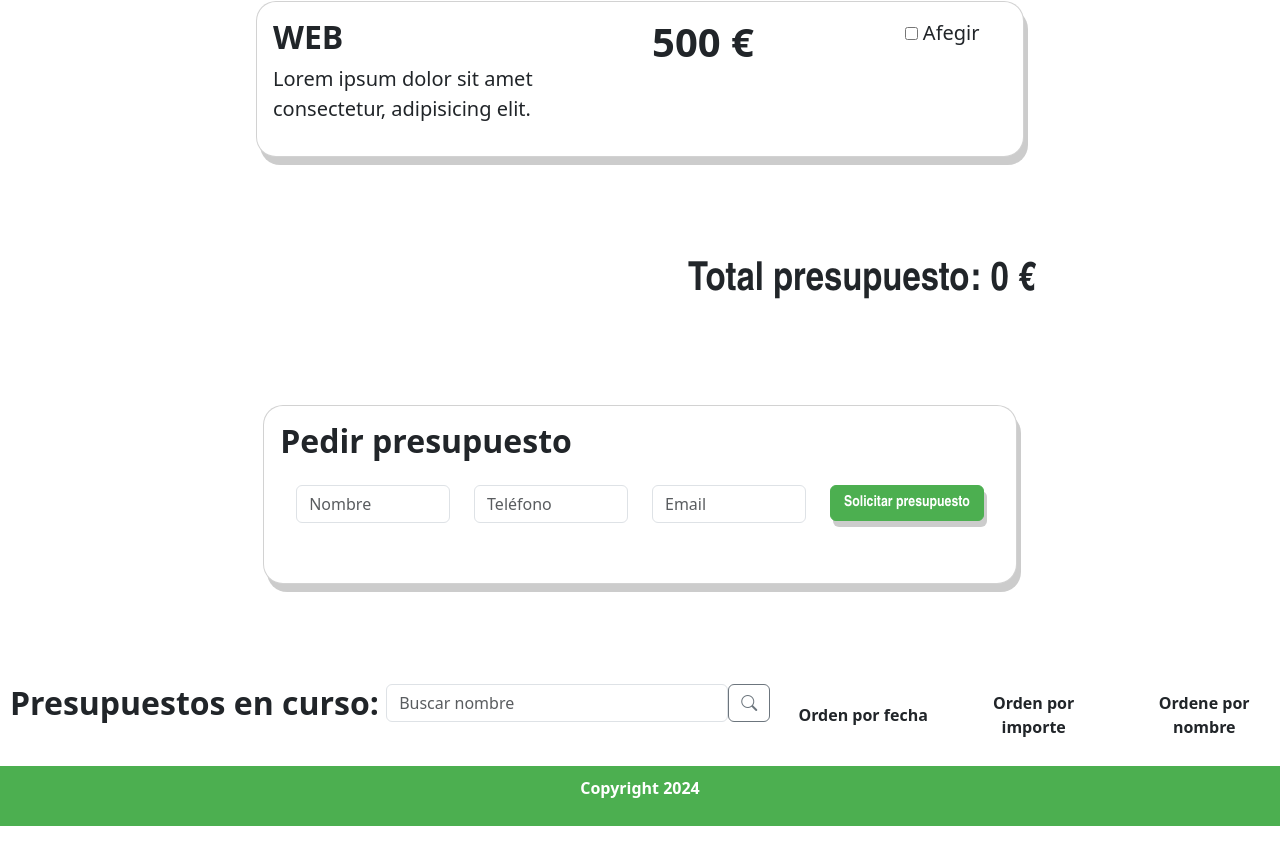
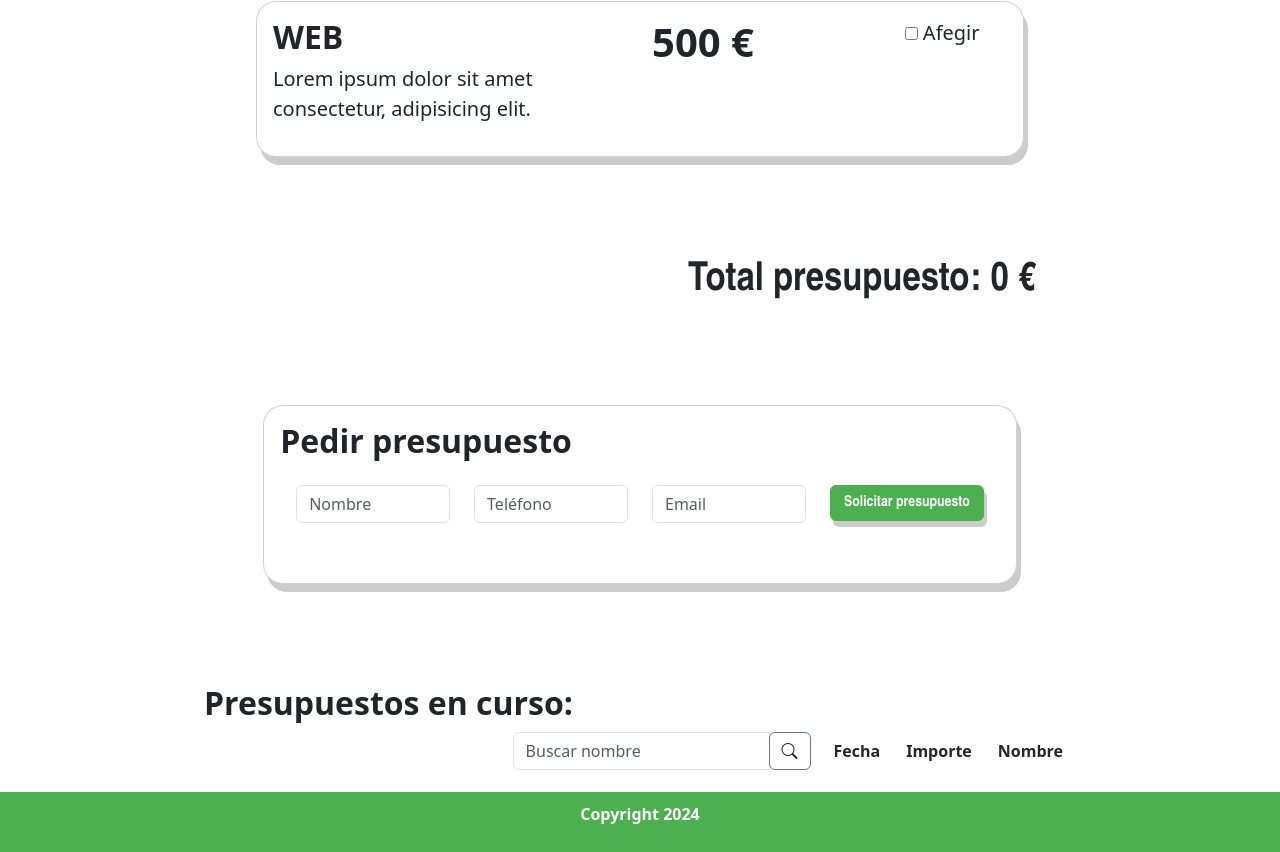
Before and after one commit to jhor94/sprint6, an Angular app: page /home in a window 1280 px wide. Shown: the part 1030-1882 px from the top of the page. Before the commit the page ends 1856 px from the top, so only its background shows below. Built offline with nearby package versions, Linux system fonts and the light colour scheme.

Commit message:
se hace correccion de ultimo container

```diff
--- a/src/app/budgets-list/budgets-list/budgets-list.component.html
+++ b/src/app/budgets-list/budgets-list/budgets-list.component.html
@@ -1,22 +1,34 @@
-
-<div id="container-presupuesto">
-    <div class="d-flex justify-content-between aling-item-center">
+<div class="container">
+    <div class="row justify-content-center">
         <h2 class=""><strong>Presupuestos en curso:</strong></h2>
-        <form [formGroup]="formularioBuscar" action="" class="">
-            <div class="col-12 col-md-6 d-flex w-100">
+    </div>
+    <div class="row justify-content-end">
+        <div class="col-md-8 col-12">
+            <div class="d-flex justify-content-end">
+                <form [formGroup]="formularioBuscar" action="" class="d-flex">
+                    <div class="input-group">
                         <input type="text" class="form-control" formControlName="buscar" placeholder="Buscar nombre">
+                        <div class="input-group-append">
                             <button class="btn btn-outline-secondary" (click)="filterBudget()">
                                 <i class="bi bi-search"></i>
                             </button>
                         </div>
+                    </div>
                 </form>
-        <div class="btn-group" role="" group>
-            <button type="button" class="btn" (click)="orderByDate()">Orden por fecha</button>
-            <button type="button" class="btn" (click)="orderByImport()">Orden por importe</button>
-            <button type="button" class="btn" (click)="orderByName()">Ordene por nombre</button>
+
+
+                <div class="d-flex">
+                    <button id="boton" type="button" class="btn ml-2"
+                        (click)="orderByDate()">Fecha</button>
+                    <button id="boton" type="button" class="btn ml-2"
+                        (click)="orderByImport()">Importe</button>
+                    <button id="boton" type="button" class=" btn ml-2"
+                        (click)="orderByName()">Nombre</button>
                 </div>
             </div>
         </div>
+    </div>
+
 
 
     @for(budget of filterBudgetList(); track budget.nombre){ <!--para iterar un signal tenemos que poner ()-->
--- a/src/app/budgets-list/budgets-list/budgets-list.component.scss
+++ b/src/app/budgets-list/budgets-list/budgets-list.component.scss
@@ -1,3 +1,7 @@
+.container{
+  width: 70%;
+  margin: 20px auto;
+}
 .card{
     margin: 100px auto;
     width: 60%;
@@ -5,8 +9,7 @@
     box-shadow:  4px 8px rgba(0, 0, 0, 0.2);
     border-radius: 20px;
 }
-
-.btn-group button {
+.btn {
     margin-top: 20px auto; /* Ajusta este valor según sea necesario para el espacio */
     justify-content: center;
     width: 60%;
@@ -14,30 +17,26 @@
     font-weight: bold;
     text-decoration: none;
     transition: text-decoration 0.3s ease;
+    color:rgb(38, 38, 38)
   }
 
-  .btn-group button:hover{
+ .btn:hover {
     text-decoration: underline;
     color: green;
     display: flexbox;
 
   }
 
-form input{
+.input-group{
+  width: 100%;
+  display: flex;
+}
+.input-group-append button {
   width: 100%;
 }
 
-#container-presupuesto{
-    margin: 20px 10px;
-    width: 100%;
-    justify-content: center;
-}
 
 form{
-  width: 30%;
   justify-content: center;
+  margin: 2px auto;
 }
-
-@media (max-width:500px) {
-
-}
```
Lines whose indentation alone changed are shown as unchanged.
